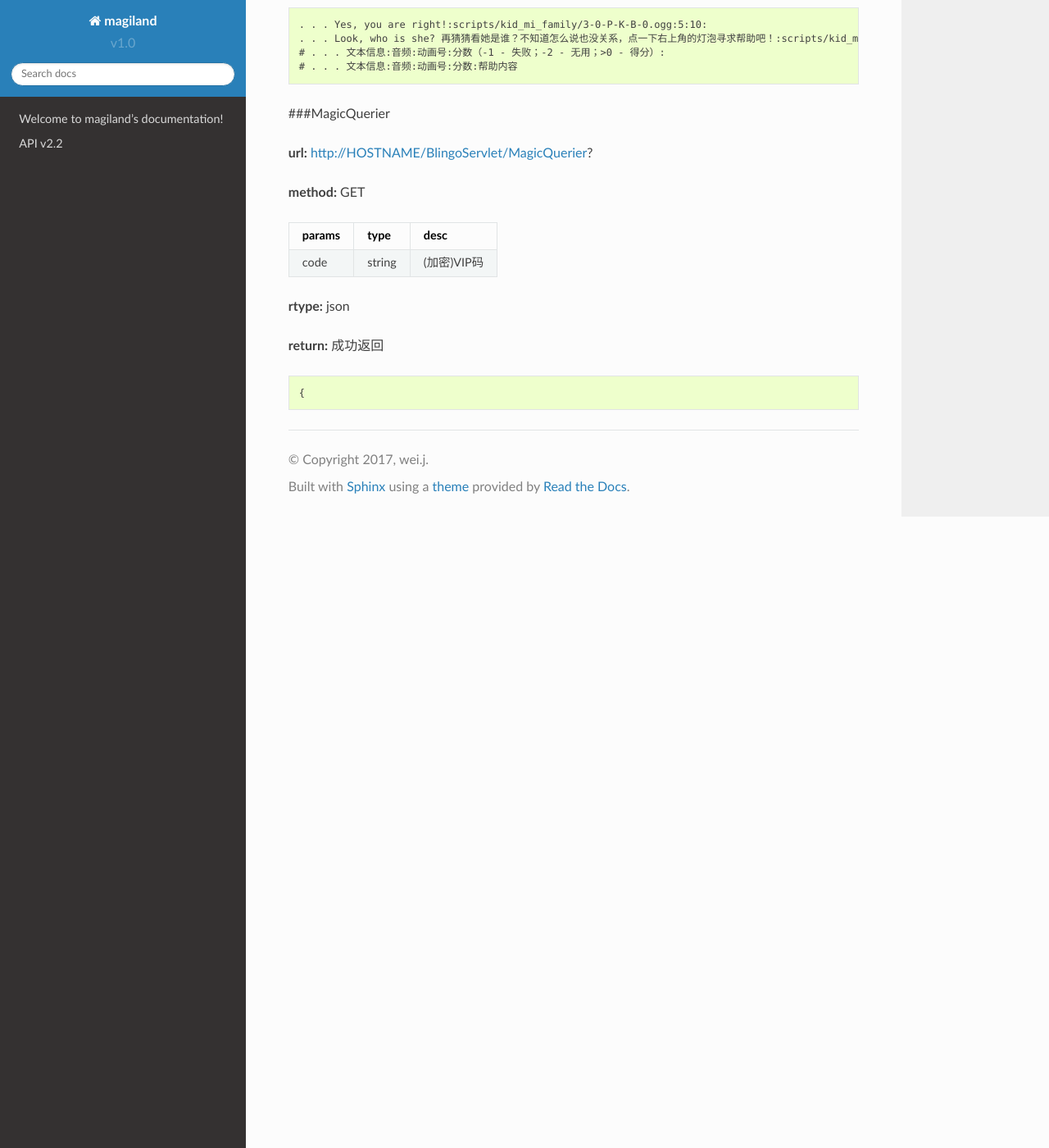
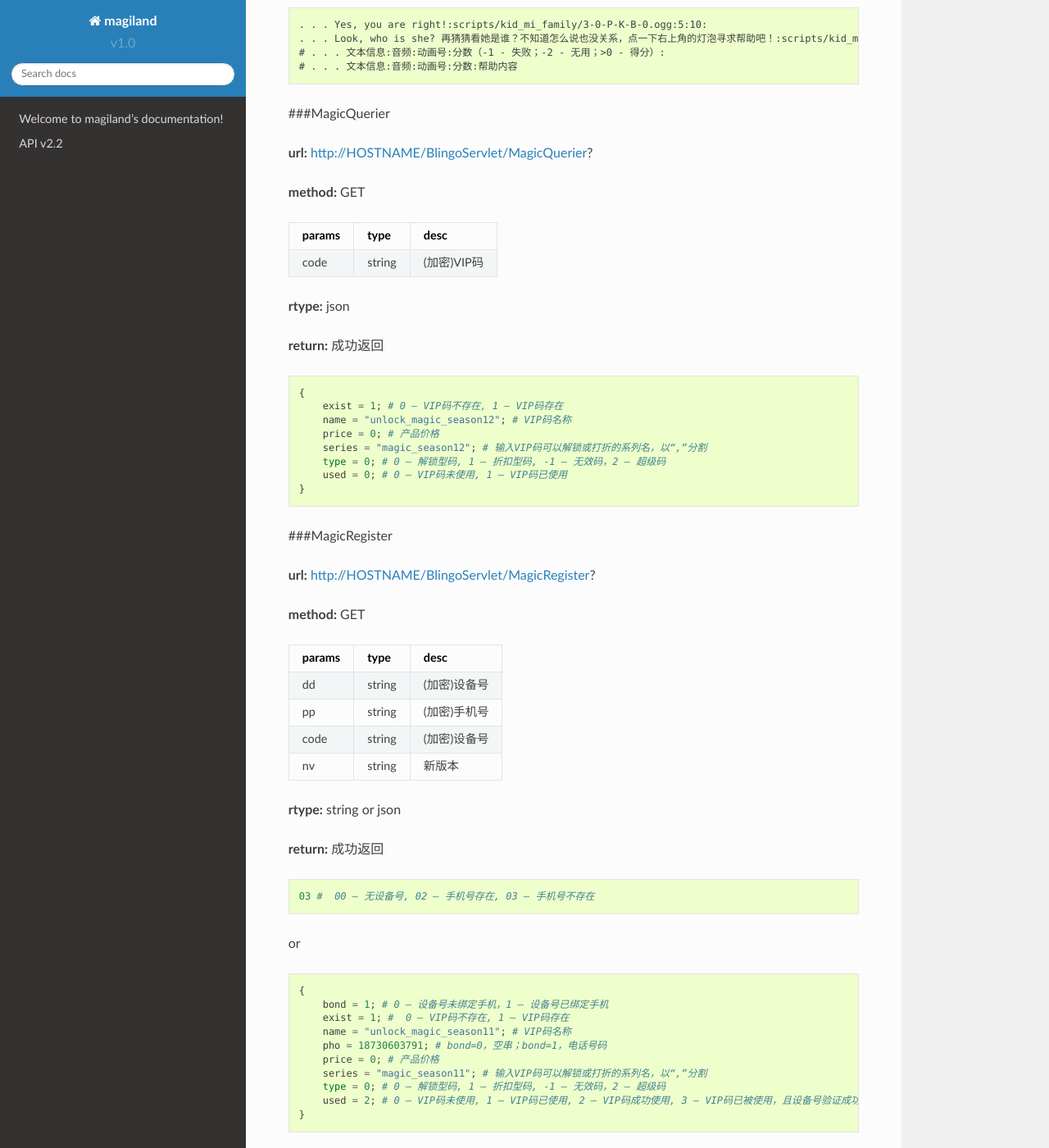
Before and after one commit to github-jinwei/magiland, a Sphinx documentation site: the page built from make html/source/index.rst, in a window 1280 px wide and 1400 px high, scrolled down 3650 px. Shown: the whole window at 82% size. Built offline with Sphinx 7.4.7 and the Read the Docs theme 2.0.0, drawn with Linux system fonts in a browser that asks for light colours; some of the changed text lies outside the part shown.

Commit message:
新修改

```diff
--- a/make html/source/index.rst
+++ b/make html/source/index.rst
@@ -349,3 +349,189 @@
 ::
 
     {
+        exist = 1; # 0 – VIP码不存在, 1 – VIP码存在
+        name = "unlock_magic_season12"; # VIP码名称
+        price = 0; # 产品价格
+        series = "magic_season12"; # 输入VIP码可以解锁或打折的系列名，以“,”分割
+        type = 0; # 0 – 解锁型码, 1 – 折扣型码, -1 – 无效码，2 – 超级码
+        used = 0; # 0 – VIP码未使用, 1 – VIP码已使用
+    }
+
+###MagicRegister
+
+**url:** http://HOSTNAME/BlingoServlet/MagicRegister?
+
+**method:** GET
+
++--------+--------+--------------+
+| params | type   | desc         |
++========+========+==============+
+| dd     | string | (加密)设备号 |
++--------+--------+--------------+
+| pp     | string | (加密)手机号 |
++--------+--------+--------------+
+| code   | string | (加密)设备号 |
++--------+--------+--------------+
+| nv     | string | 新版本       |
++--------+--------+--------------+
+
+**rtype:** string or json
+
+**return:** 成功返回
+
+::
+
+    03 #  00 – 无设备号, 02 – 手机号存在, 03 – 手机号不存在
+
+or
+
+::
+
+    {
+        bond = 1; # 0 – 设备号未绑定手机，1 – 设备号已绑定手机
+        exist = 1; #  0 – VIP码不存在, 1 – VIP码存在
+        name = "unlock_magic_season11"; # VIP码名称
+        pho = 18730603791; # bond=0，空串；bond=1，电话号码
+        price = 0; # 产品价格
+        series = "magic_season11"; # 输入VIP码可以解锁或打折的系列名，以“,”分割
+        type = 0; # 0 – 解锁型码, 1 – 折扣型码, -1 – 无效码，2 – 超级码
+        used = 2; # 0 – VIP码未使用, 1 – VIP码已使用, 2 – VIP码成功使用, 3 – VIP码已被使用，且设备号验证成功, 4 – VIP码已被使用，且设备号不是同一设备，且未绑定手机, 5 – VIP码已被使用，且设备号不是同一设备，已绑定手机, 6 - 用户名为””, 7 - 用户不存在
+    }
+
+###MagicValidate
+
+**url:** http://HOSTNAME/BlingoServlet/MagicValidate?
+
+**method:** GET
+
++--------+--------+--------------+
+| params | type   | desc         |
++========+========+==============+
+| pp     | string | (加密)手机号 |
++--------+--------+--------------+
+| code   | string | (加密)设备号 |
++--------+--------+--------------+
+
+**rtype:** json
+
+**return:** 成功返回
+
+::
+
+    {
+        exist = 1; # 0 – VIP码不存在, 1 – VIP码存在
+        used = 0; # 0 – VIP码已被使用，且手机号验证不成功, 1 – VIP码已被使用，且手机号验证成功
+    }
+
+###MagicCharger
+
+**url:** http://HOSTNAME/BlingoServlet/MagicCharger?
+
+**method:** POST
+
++----------+--------+---------------------+
+| params   | type   | desc                |
++==========+========+=====================+
+| channel  | string | 付费方式            |
++----------+--------+---------------------+
+| subject  | string | (加密)产品名称      |
++----------+--------+---------------------+
+| dd       | string | (加密)手机号/微信id |
++----------+--------+---------------------+
+| nn       | string | (加密)设备号        |
++----------+--------+---------------------+
+| ver      | string | 系列总版本号        |
++----------+--------+---------------------+
+| amt      | string | (加密)订单金额      |
++----------+--------+---------------------+
+| ctype    | string | 前端类型 \_a / \_i  |
++----------+--------+---------------------+
+| cvnumber | string | 前端app版本号       |
++----------+--------+---------------------+
+
+**rtype:** string
+
+**return:** 成功返回
+
+::
+
+    yes # "yes"为成功，其它为失败
+
+###MagicDLRecorder
+
+**url:** http://HOSTNAME/BlingoServlet/MagicDLRecorder?
+
+**method:** GET
+
++--------+--------+----------------+
+| params | type   | desc           |
++========+========+================+
+| dd     | string | (加密)设备号   |
++--------+--------+----------------+
+| pp     | string | (加密)电话号码 |
++--------+--------+----------------+
+| dl     | string | 深度链接ID     |
++--------+--------+----------------+
+
+**rtype:** string or json
+
+**return:** 成功返回
+
+::
+
+    02 #  00 – 无设备号, 01 – 无手机号, 02 – 无深度链接ID
+
+or
+
+::
+
+    {
+        bond = 1; # 0 – 设备号未绑定手机，1 – 设备号已绑定手机
+        pho = 18730603791; # bond=0，空串；bond=1，电话号码
+    }
+
+###Feedback
+
+**url:** http://HOSTNAME/BlingoServlet/Feedback?
+
+**method:** GET
+
++--------+--------+----------------------------------+
+| params | type   | desc                             |
++========+========+==================================+
+| nn     | string | 用户名                           |
++--------+--------+----------------------------------+
+| cc     | string | 反馈内容，限140个汉字以内        |
++--------+--------+----------------------------------+
+| tt     | string | 联系方式（电话/邮箱/qq，非必填） |
++--------+--------+----------------------------------+
+
+**rtype:** string
+
+**return:** 成功返回
+
+::
+
+    yes # yes，成功；no，失败
+
+###Event
+
+**url:** http://HOSTNAME/BlingoServlet/Event?
+
+**method:** GET
+
++--------+--------+--------+
+| params | type   | desc   |
++========+========+========+
+| nn     | string | 用户名 |
++--------+--------+--------+
+| ee     | string | 事件名 |
++--------+--------+--------+
+
+**rtype:** string
+
+**return:** 成功返回
+
+::
+
+    “”
```
